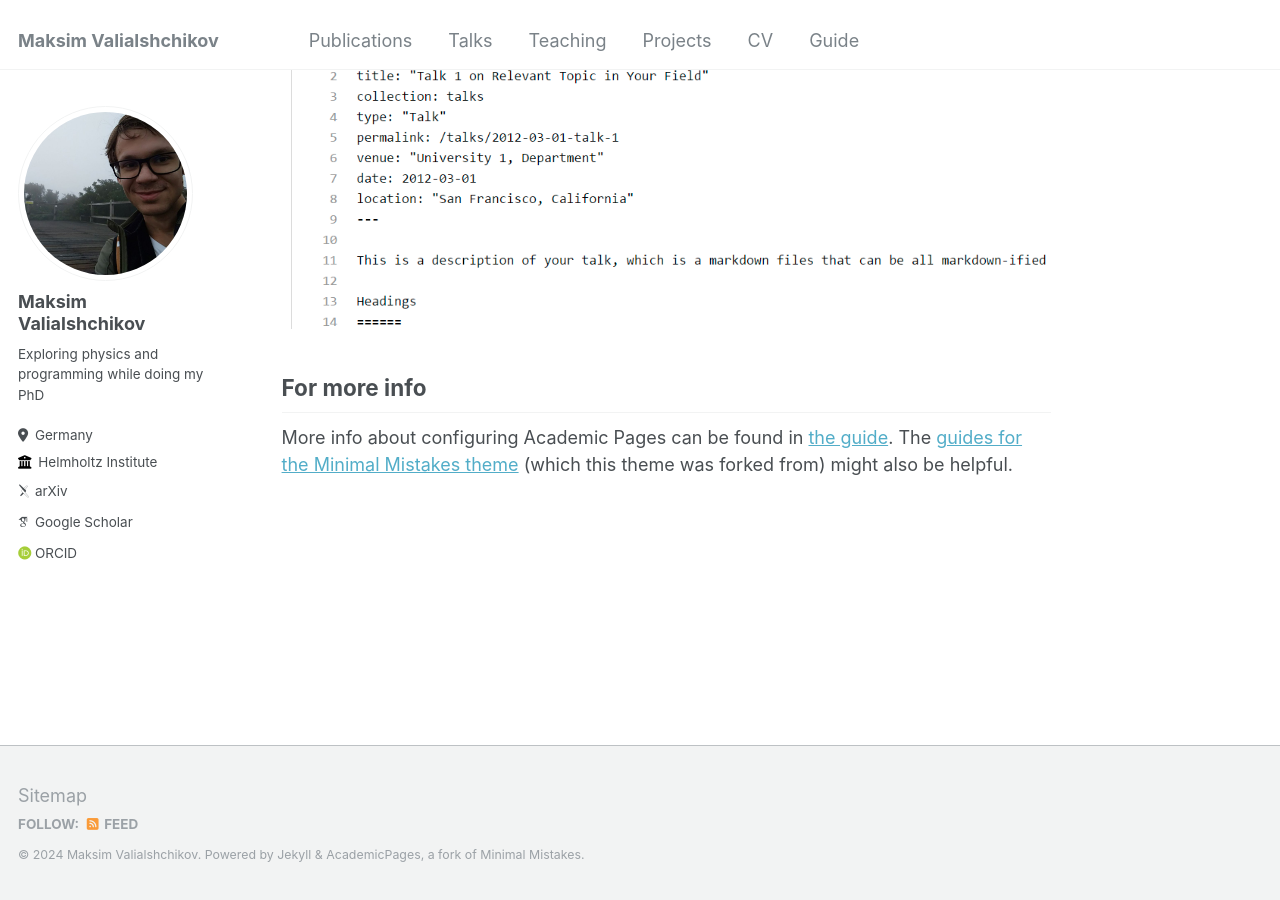
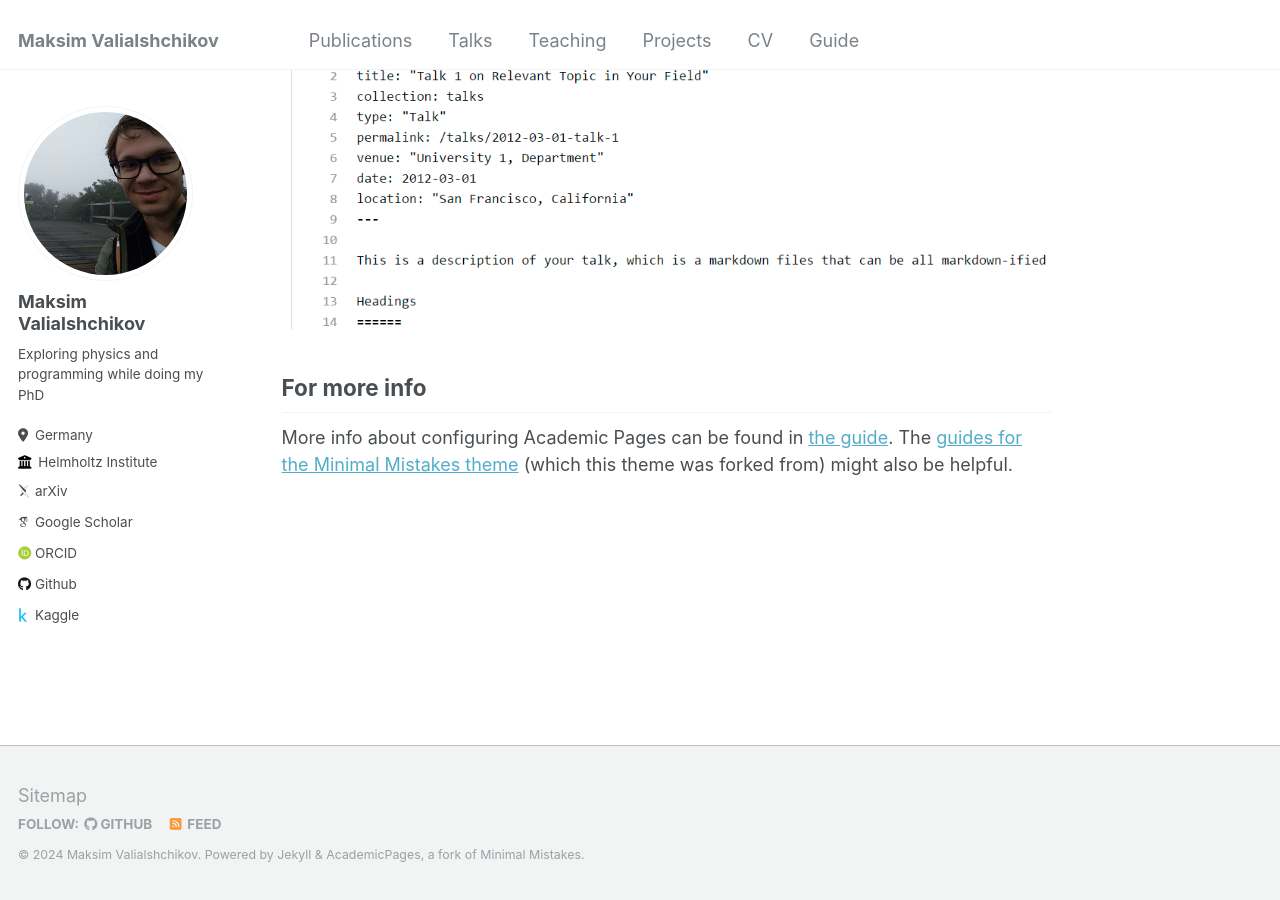
Before and after one commit to maxbalrog/maxbalrog.github.io, a Jekyll site: the page built from _pages/about.md, in a window 1280 px wide and 900 px high, scrolled down 2660 px. Built offline with Jekyll 4.4.1, drawn with Linux system fonts in a browser that asks for light colours; some web fonts are replaced.

Commit message:
Add info

```diff
--- a/_config.yml
+++ b/_config.yml
@@ -43,8 +43,8 @@ author:
   bitbucket        : # Username - Update with your username on the site
   codepen          : # Username
   dribbble         : # Username
-  github           : #"maxbalrog"
-  kaggle           : # Username
+  github           : "maxbalrog"
+  kaggle           : "" # Username
   stackoverflow    : # User number or user number and name (i.e., use "1" or "1/jeff-atwood")
 
   # Social media
```
